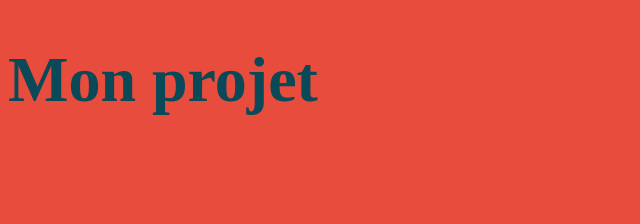
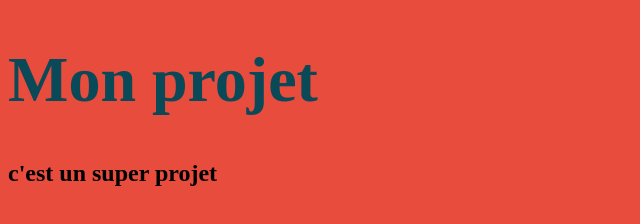
Before and after one commit to Nomdutilisateurpasdejautilise/Monsuperprojet, a plain HTML site: page index.html in a window 1280 px wide. Shown: the whole page, without its empty margins (0-640 px from the left). Drawn offline with Linux system fonts and the light colour scheme.

Commit message:
implantation h2

```diff
--- a/index.html
+++ b/index.html
@@ -9,5 +9,6 @@
 </head>
 <body>
     <h1>Mon projet</h1>
+    <h2>c'est un super projet</h2>
 </body>
 </html>
```
